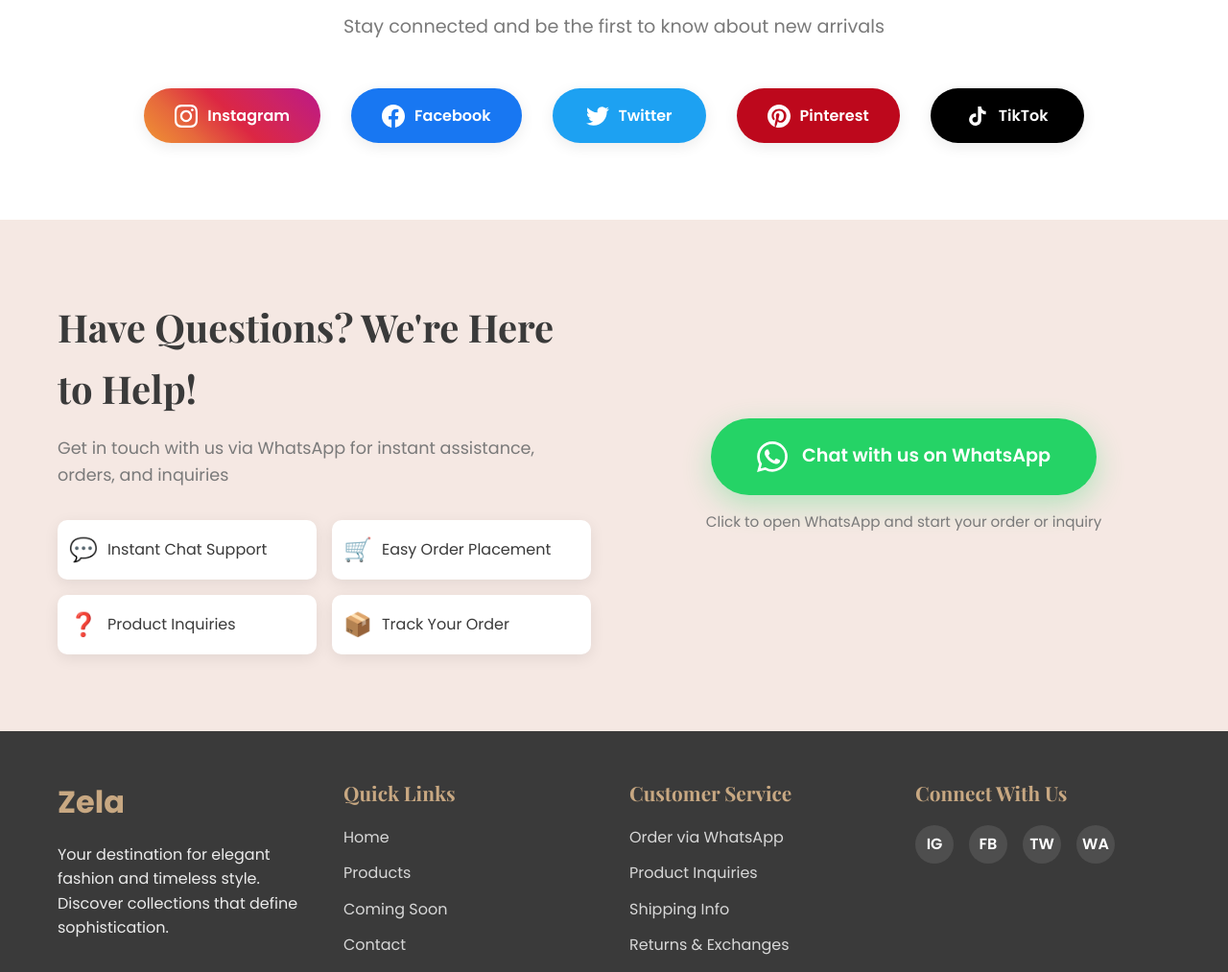
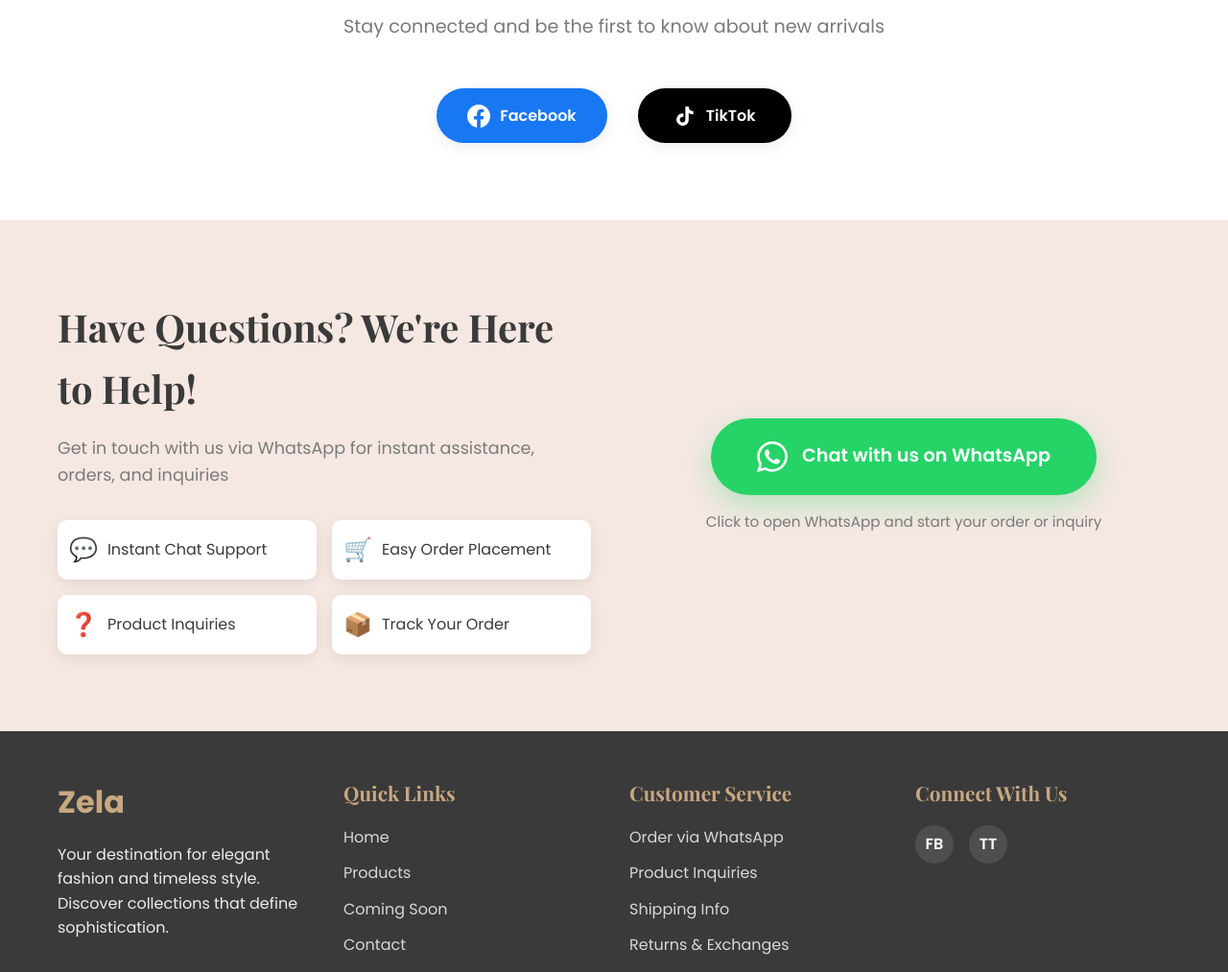
Before and after one commit to ShehanSH/zelaweb, a plain HTML site: page index.html in a window 1280 px wide. Shown: the part 3360-4373 px from the top of the page at 96% size. Drawn offline with nearby package versions, Linux system fonts and the light colour scheme.

Commit message:
folllows us icon modification

```diff
--- a/index.html
+++ b/index.html
@@ -248,29 +248,11 @@
                 <p class="section-subtitle">Stay connected and be the first to know about new arrivals</p>
             </div>
             <div class="social-links">
-                <a href="https://www.instagram.com/yourbrand" target="_blank" class="social-link instagram">
-                    <svg width="24" height="24" viewBox="0 0 24 24" fill="currentColor">
-                        <path d="M12 2.163c3.204 0 3.584.012 4.85.07 3.252.148 4.771 1.691 4.919 4.919.058 1.265.069 1.645.069 4.849 0 3.205-.012 3.584-.069 4.849-.149 3.225-1.664 4.771-4.919 4.919-1.266.058-1.644.07-4.85.07-3.204 0-3.584-.012-4.849-.07-3.26-.149-4.771-1.699-4.919-4.92-.058-1.265-.07-1.644-.07-4.849 0-3.204.013-3.583.07-4.849.149-3.227 1.664-4.771 4.919-4.919 1.266-.057 1.645-.069 4.849-.069zm0-2.163c-3.259 0-3.667.014-4.947.072-4.358.2-6.78 2.618-6.98 6.98-.059 1.281-.073 1.689-.073 4.948 0 3.259.014 3.668.072 4.948.2 4.358 2.618 6.78 6.98 6.98 1.281.058 1.689.072 4.948.072 3.259 0 3.668-.014 4.948-.072 4.354-.2 6.782-2.618 6.979-6.98.059-1.28.073-1.689.073-4.948 0-3.259-.014-3.667-.072-4.947-.196-4.354-2.617-6.78-6.979-6.98-1.281-.059-1.69-.073-4.949-.073zm0 5.838c-3.403 0-6.162 2.759-6.162 6.162s2.759 6.163 6.162 6.163 6.162-2.759 6.162-6.163c0-3.403-2.759-6.162-6.162-6.162zm0 10.162c-2.209 0-4-1.79-4-4 0-2.209 1.791-4 4-4s4 1.791 4 4c0 2.21-1.791 4-4 4zm6.406-11.845c-.796 0-1.441.645-1.441 1.44s.645 1.44 1.441 1.44c.795 0 1.439-.645 1.439-1.44s-.644-1.44-1.439-1.44z"/>
-                    </svg>
-                    <span>Instagram</span>
-                </a>
                 <a href="https://www.facebook.com/share/1AoemmbRtA/?mibextid=wwXIfr" target="_blank" class="social-link facebook">
                     <svg width="24" height="24" viewBox="0 0 24 24" fill="currentColor">
                         <path d="M24 12.073c0-6.627-5.373-12-12-12s-12 5.373-12 12c0 5.99 4.388 10.954 10.125 11.854v-8.385H7.078v-3.47h3.047V9.43c0-3.007 1.792-4.669 4.533-4.669 1.312 0 2.686.235 2.686.235v2.953H15.83c-1.491 0-1.956.925-1.956 1.874v2.25h3.328l-.532 3.47h-2.796v8.385C19.612 23.027 24 18.062 24 12.073z"/>
                     </svg>
                     <span>Facebook</span>
-                </a>
-                <a href="https://www.twitter.com/yourbrand" target="_blank" class="social-link twitter">
-                    <svg width="24" height="24" viewBox="0 0 24 24" fill="currentColor">
-                        <path d="M23.953 4.57a10 10 0 01-2.825.775 4.958 4.958 0 002.163-2.723c-.951.555-2.005.959-3.127 1.184a4.92 4.92 0 00-8.384 4.482C7.69 8.095 4.067 6.13 1.64 3.162a4.822 4.822 0 00-.666 2.475c0 1.71.87 3.213 2.188 4.096a4.904 4.904 0 01-2.228-.616v.06a4.923 4.923 0 003.946 4.827 4.996 4.996 0 01-2.212.085 4.936 4.936 0 004.604 3.417 9.867 9.867 0 01-6.102 2.105c-.39 0-.779-.023-1.17-.067a13.995 13.995 0 007.557 2.209c9.053 0 13.998-7.496 13.998-13.985 0-.21 0-.42-.015-.63A9.935 9.935 0 0024 4.59z"/>
-                    </svg>
-                    <span>Twitter</span>
-                </a>
-                <a href="https://www.pinterest.com/yourbrand" target="_blank" class="social-link pinterest">
-                    <svg width="24" height="24" viewBox="0 0 24 24" fill="currentColor">
-                        <path d="M12.017 0C5.396 0 .029 5.367.029 11.987c0 5.079 3.158 9.417 7.618 11.162-.105-.949-.199-2.403.041-3.439.219-.937 1.406-5.957 1.406-5.957s-.359-.72-.359-1.781c0-1.663.967-2.911 2.168-2.911 1.024 0 1.518.769 1.518 1.688 0 1.029-.653 2.567-.992 3.992-.285 1.193.6 2.165 1.775 2.165 2.128 0 3.768-2.245 3.768-5.487 0-2.861-2.063-4.869-5.008-4.869-3.41 0-5.409 2.562-5.409 5.199 0 1.033.394 2.143.889 2.741.099.12.112.225.085.345-.09.375-.293 1.199-.334 1.363-.053.225-.172.271-.402.165-1.495-.69-2.433-2.878-2.433-4.646 0-3.776 2.748-7.252 7.92-7.252 4.158 0 7.392 2.967 7.392 6.923 0 4.135-2.607 7.462-6.233 7.462-1.214 0-2.357-.629-2.746-1.378l-.748 2.853c-.271 1.043-1.002 2.35-1.492 3.146C9.57 23.812 10.763 24.009 12.017 24c6.624 0 11.99-5.367 11.99-11.987C24.007 5.367 18.641.001 12.017.001z"/>
-                    </svg>
-                    <span>Pinterest</span>
                 </a>
                 <a href="https://www.tiktok.com/@zelaonlinestore?_r=1&_t=ZS-93h47DyirB3" target="_blank" class="social-link tiktok">
                     <svg width="24" height="24" viewBox="0 0 24 24" fill="currentColor">
@@ -355,10 +337,8 @@
                 <div class="footer-section">
                     <h3>Connect With Us</h3>
                     <div class="footer-social">
-                        <a href="https://www.instagram.com/yourbrand" target="_blank" aria-label="Instagram">IG</a>
                         <a href="https://www.facebook.com/share/1AoemmbRtA/?mibextid=wwXIfr" target="_blank" aria-label="Facebook">FB</a>
-                        <a href="https://www.twitter.com/yourbrand" target="_blank" aria-label="Twitter">TW</a>
-                        <a href="https://wa.me/94786628990" target="_blank" aria-label="WhatsApp">WA</a>
+                        <a href="https://www.tiktok.com/@zelaonlinestore?_r=1&_t=ZS-93h47DyirB3" target="_blank" aria-label="TikTok">TT</a>
                     </div>
                 </div>
             </div>
```
